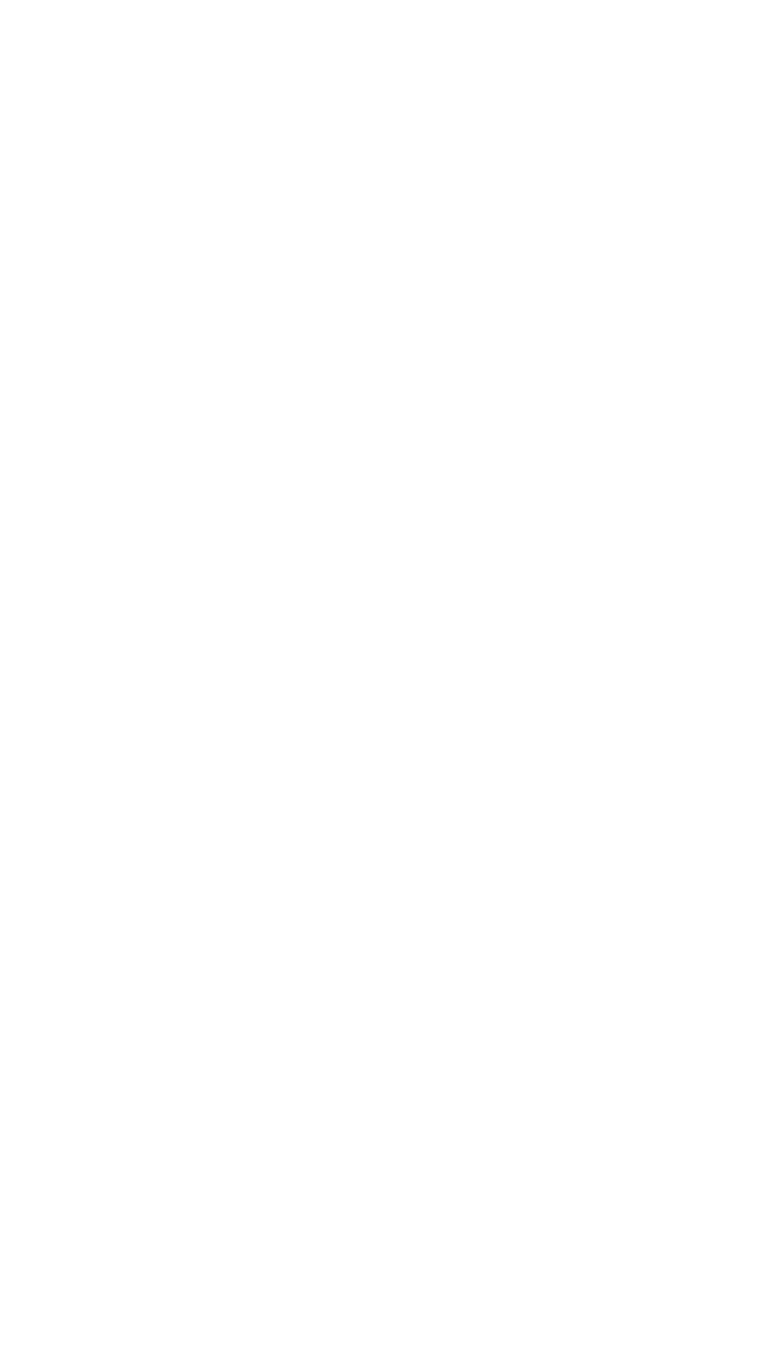
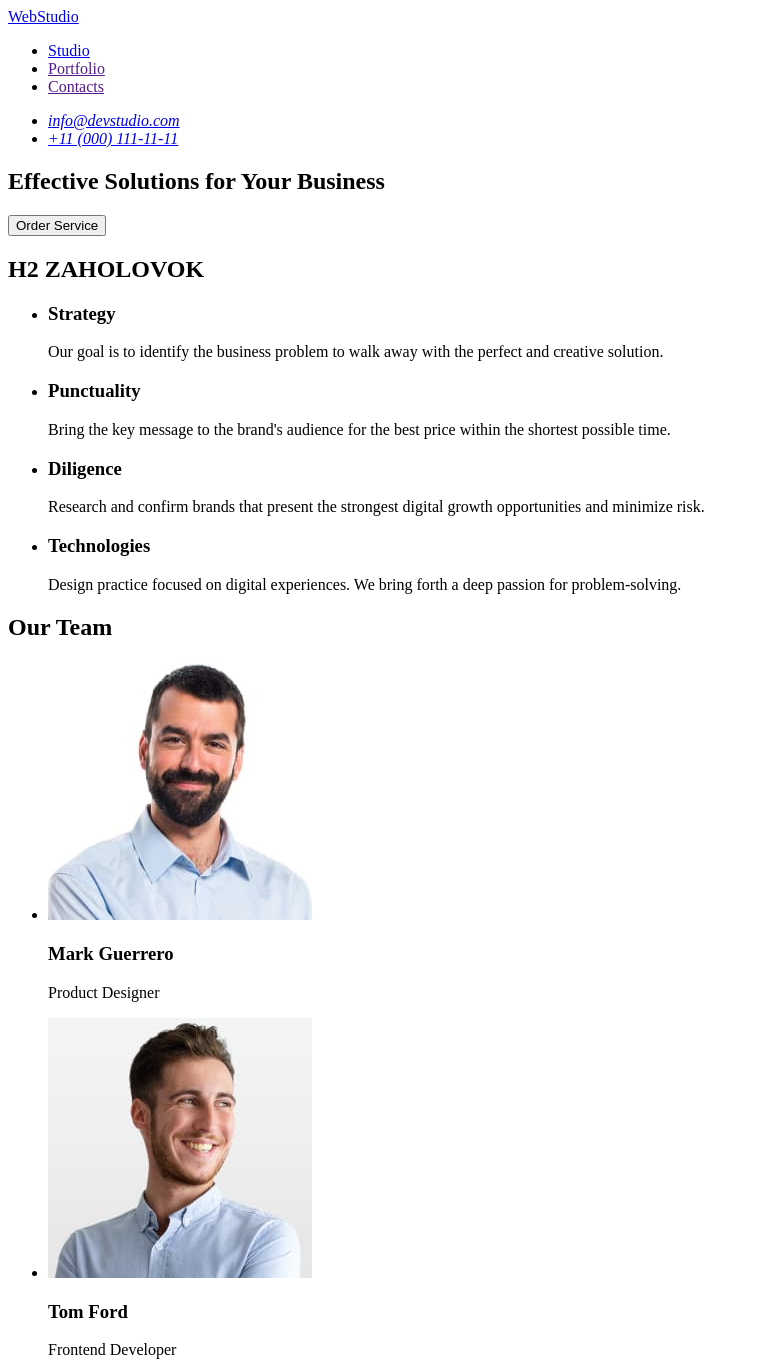
Before and after one commit to IlliaAfanasenco/goit-markup-hw-001, a plain HTML site: page index.html in a window 1280 px wide. Shown: the top 1362 px of the page, without its empty margins (0-759 px from the left). Before the commit the page ends 800 px from the top, so only its background shows below. Drawn offline with Linux system fonts and the light colour scheme.

Commit message:
homework

```diff
--- a/index.html
+++ b/index.html
@@ -3,9 +3,88 @@
 <head>
     <meta charset="UTF-8">
     <meta name="viewport" content="width=device-width, initial-scale=1.0">
-    <title>Document</title>
+    <title>WebStudio</title>
 </head>
 <body>
-    <main></main>
+<!----------HEADER---->
+    <header>
+    <nav>
+        <a href="./index.html">WebStudio</a>
+        <ul>
+            <li>
+                <a href="./index.html">Studio</a></li>
+            <li>
+                <a href="">Portfolio</a></li>
+            <li>
+                <a href="">Contacts</a></li>
+        </ul>
+    </nav>
+        <address>
+        <ul>
+            <li>
+                <a href="mailto:info@devstudio.com">info@devstudio.com</a></li>
+            <li>
+                <a href="tel:+110001111111">+11 (000) 111-11-11</a></li>
+        </ul>
+        </address>
+    </header>
+<!----------MAIN-->
+    <main>
+    <section>
+        <h1>Effective Solutions for Your Business</h1>
+       <button type="button">Order Service</button>
+    </section>
+    <section>
+        <h2>H2 ZAHOLOVOK</h2>
+        <ul>
+        <li><h3>Strategy</h3>
+            <p>Our goal is to identify the business
+            problem to walk away with the perfect and creative solution. </p> </li>
+        <li><h3>Punctuality</h3>
+            <p>Bring the key message to the brand's audience for the best price within the shortest possible time.</p>
+        </li>
+        <li><h3>Diligence</h3>
+            <p>Research and confirm brands that present the strongest digital growth opportunities and minimize risk.</p> </li>
+        <li><h3>Technologies</h3>
+            <p>Design practice focused on digital experiences. We bring forth a deep passion for problem-solving.</p> </li>
+       </ul>
+    </section>
+    <section>
+        <h2>Our Team</h2>
+    <ul>
+        <li>
+            <img src="./images/img.jpg"
+            alt="Mark Guerrero"
+            width="264"
+            height="260">
+            <h3>Mark Guerrero</h3>
+            <p>Product Designer</p></li>
+        <li><img src="./images/img2.jpg"
+            alt="Tom Ford"
+            width="264"
+            height="260">
+            <h3>Tom Ford</h3>
+            <p>Frontend Developer</p>
+        </li>
+        <li><img src="./images/img4.jpg"
+            alt="Camila Garcia"
+            width="264"
+            height="260">
+            <h3>Camila Garcia</h3>
+            <p>Marketing</p></li>
+        <li><img src="./images/img3.jpg"
+            alt="Daniel Wilson"
+            width="264"
+            height="260">
+            <h3>Daniel Wilson</h3>
+            <p>UI Designer</p></li>
+        </ul>
+    </section>
+</main>
+<!----------FOOTER---->
+<footer>
+    <a href="./index.html">WebStudio</a>
+    <p>Increase the flow of customers and sales for your business with digital marketing & growth solutions.</p>
+</footer>
 </body>
 </html>
```
Also changed, not shown: images/img.jpg (added), images/img2.jpg (added), images/img3.jpg (added), images/img4.jpg (added), 1 other file.
